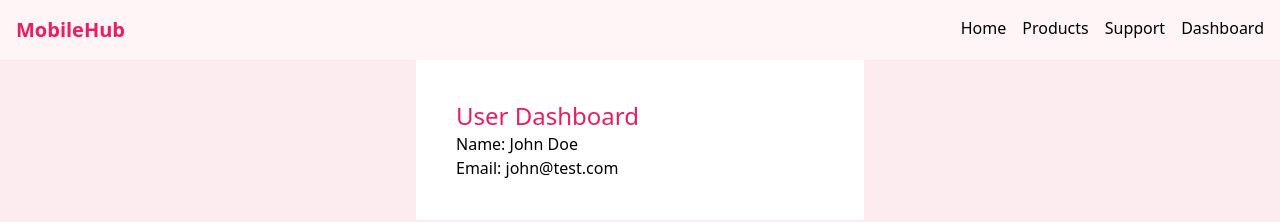
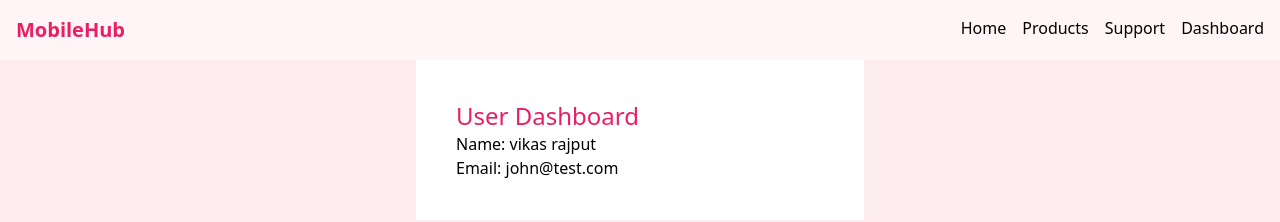
Before and after one commit to Vikas0112/mobile-web-main, a React (Vite) app: page /dashboard in a window 1280 px wide. Shown: the top 222 px of the page. Built offline with nearby package versions, Linux system fonts and the light colour scheme.

Commit message:
Update Dashboard.jsx

```diff
--- a/src/pages/Dashboard.jsx
+++ b/src/pages/Dashboard.jsx
@@ -1,7 +1,7 @@
 const Dashboard = () => (
   <div className="p-10 bg-white max-w-md mx-auto">
     <h2 className="text-2xl text-pinkPrimary">User Dashboard</h2>
-    <p>Name: John Doe</p>
+    <p>Name: vikas rajput</p>
     <p>Email: john@test.com</p>
   </div>
 );
```
